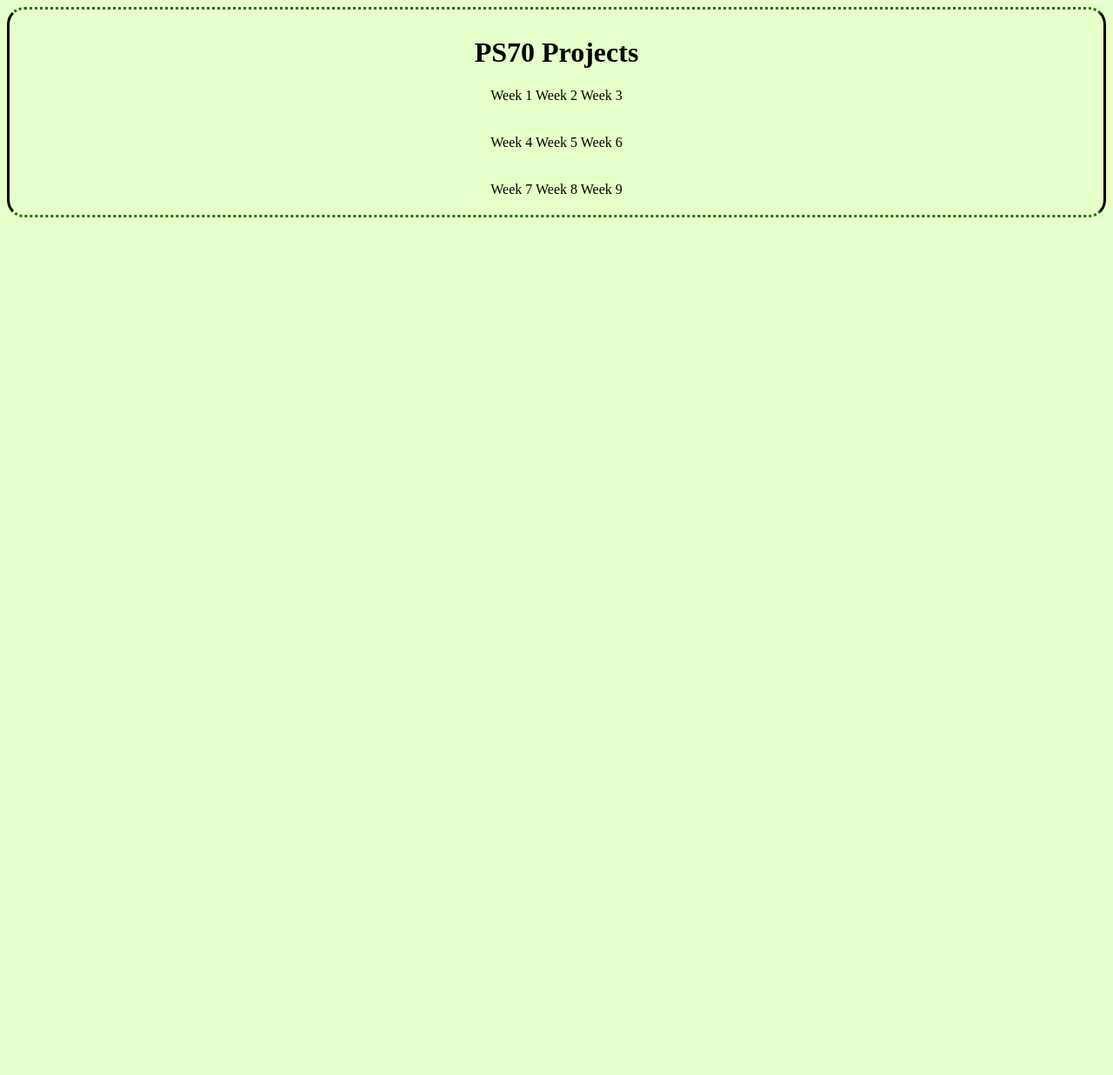
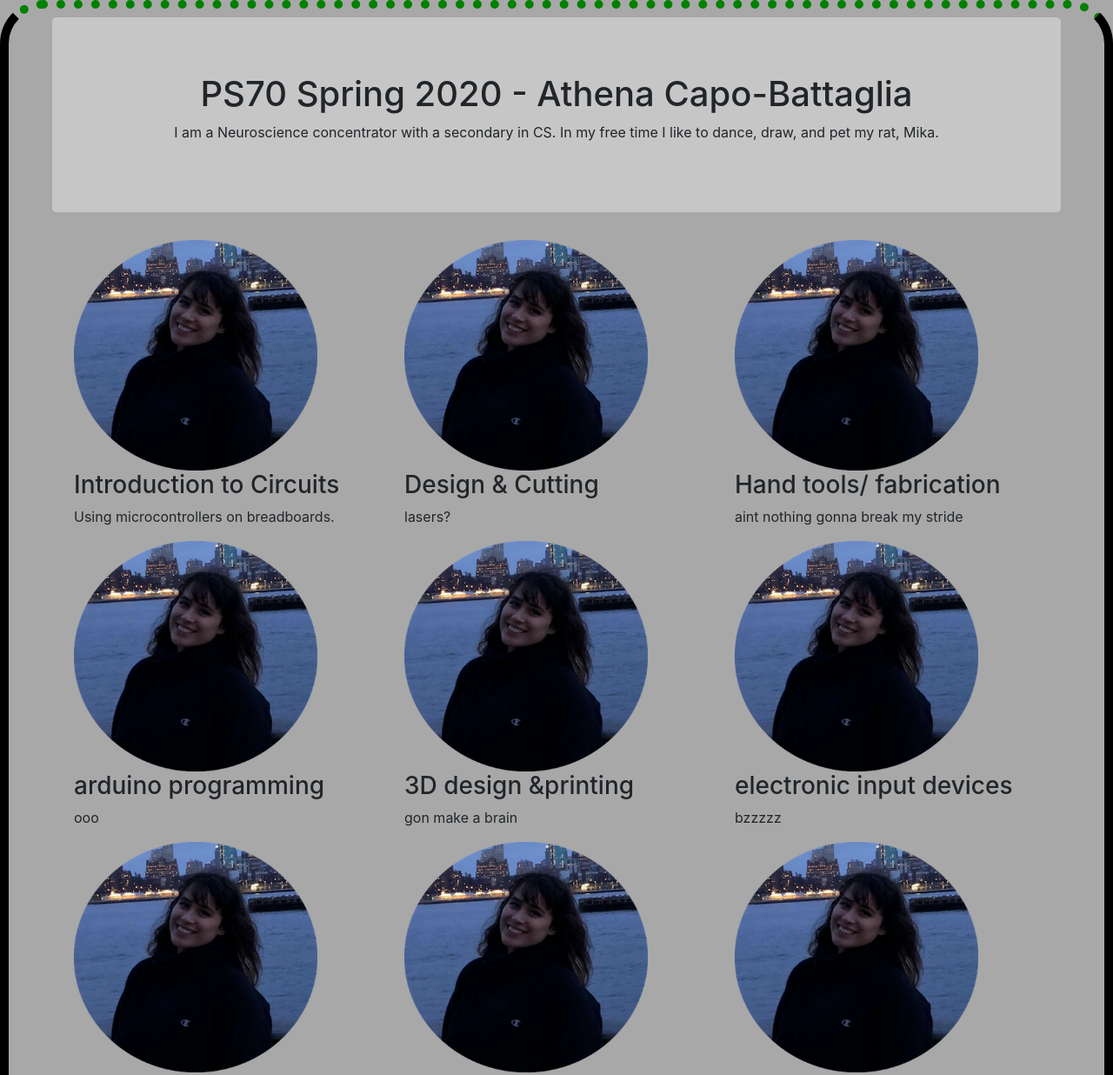
Before and after one commit to athenac7842/PS70, a plain HTML site: page index.html in a window 1280 px wide. Shown: the top 1236 px of the page at 87% size. Before the commit the page ends 800 px from the top, so only its background shows below. Drawn offline with nearby package versions, Linux system fonts and the light colour scheme.

Commit message:
2/3/2020

```diff
--- /dev/null
+++ b/assets/style.css
@@ -0,0 +1,44 @@
+body{
+    border-style: dotted solid;
+    border-width: 10px;
+    border-color: green black;
+    border-radius: 50px;
+    padding-top: 10px;
+    padding-bottom: 50px;
+    padding-right: 50px;
+    padding-left: 50px;
+    text-align: center;
+    cursor: url(images/lightbulboff.png), auto;
+
+
+
+}
+
+a:hover {
+    cursor: url(images/lightbulbon.png) 25 25, pointer;
+}
+
+/* .column{
+    width:33.3%;
+
+}
+.table{
+    align-items: center;
+} */
+
+/* .caption{
+    float:left;
+    width: 200px;
+    text-align:center;
+    padding: 10px;
+}
+
+.clearfix::after {
+    content: "";
+    clear: both;
+    display: table;
+  }
+
+.margin{
+    margin-bottom: 15px;
+} */
--- /dev/null
+++ b/assets/styledoc.css
@@ -0,0 +1,12 @@
+body{
+    border-style: dotted solid;
+    border-width: 10px;
+    border-color: green black;
+    border-radius: 50px;
+    padding-top: 10px;
+    padding-bottom: 50px;
+    padding-right: 50px;
+    padding-left: 50px;
+    text-align: center;
+    background-color: #a8a8a8;
+}
--- a/index.html
+++ b/index.html
@@ -1,40 +1,94 @@
 <!DOCTYPE html>
-<html>
+<html lang="en">
 <head>
-		<title>PS70 Athena</title>
+    <title>Athena's Projects</title>
     <meta charset="utf-8" />
     <meta name="viewport" content="width=device-width, initial-scale=1, user-scalable=no" />
-		<link rel="stylesheet" href="style.css" />
+    <link rel="stylesheet" href="assets/style.css" />
+    <link rel="stylesheet" href="https://maxcdn.bootstrapcdn.com/bootstrap/4.4.1/css/bootstrap.min.css">
+    <script src="https://ajax.googleapis.com/ajax/libs/jquery/3.4.1/jquery.min.js"></script>
+    <script src="https://cdnjs.cloudflare.com/ajax/libs/popper.js/1.16.0/umd/popper.min.js"></script>
+    <script src="https://maxcdn.bootstrapcdn.com/bootstrap/4.4.1/js/bootstrap.min.js"></script>
 </head>
-    <body style="background-color: #E7FFC9">
-        <h1>
-           PS70 Projects
-        </h1>
-        <table style = "width: 80%">
-            <div>
-                <div>
-                    Week 1
-                    Week 2
-                    Week 3
+<body style="background-color: #a8a8a8">
+
+<div class="jumbotron text-center" style="background-color: #c6c6c6">
+  <h1>PS70 Spring 2020 - Athena Capo-Battaglia </h1>
+  <p>I am a Neuroscience concentrator with a secondary in CS. In my free time I like to dance, draw, and pet my rat, Mika.</p>
+</div>
+
+<div class="container">
+  <div class="row">
+    <div class="col-sm-4">
+        <a href="week1.html" ><img width= "80%" src="assets/images/mee.png" alt="WEEK 1"/></a>
+        <h3>Introduction to Circuits</h3>
+        <p>Using microcontrollers on breadboards.</p>
+    </div>
+    <div class="col-sm-4">
+        <a href="week2.html" ><img width= "80%" src="assets/images/mee.png" alt="WEEK 1"/></a>
+        <h3>Design & Cutting</h3>
+        <p>lasers?</p>
+    </div>
+    <div class="col-sm-4">
+        <a href="week3.html" ><img width= "80%" src="assets/images/mee.png" alt="WEEK 1"/></a>
+        <h3>Hand tools/ fabrication</h3>
+        <p>aint nothing gonna break my stride</p>
     </div>
   </div>
-            <br></br>
-            <div>
-                <div>
-                    Week 4
-                    Week 5
-                    Week 6
+  <div class="row">
+    <div class="col-sm-4">
+        <a href="week4.html" ><img width= "80%" src="assets/images/mee.png" alt="WEEK 1"/></a>
+        <h3>arduino programming</h3>
+        <p>ooo</p>
+    </div>
+
+    <div class="col-sm-4">
+        <a href="week5.html" ><img width= "80%" src="assets/images/mee.png" alt="WEEK 1"/></a>
+        <h3>3D design &printing</h3>
+        <p>gon make a brain</p>
+    </div>
+    <div class="col-sm-4">
+        <a href="week6.html" ><img width= "80%" src="assets/images/mee.png" alt="WEEK 1"/></a>
+        <h3>electronic input devices</h3>
+        <p>bzzzzz</p>
     </div>
   </div>
-            <br></br>
-            <div>
-                <div>
-                    Week 7
-                    Week 8
-                    Week 9
+  <div class="row">
+    <div class="col-sm-4">
+        <a href="week7.html" ><img width= "80%" src="assets/images/mee.png" alt="WEEK 1"/></a>
+        <h3>CNC Milling</h3>
+        <p>boutta get real crafty</p>
+    </div>
+
+    <div class="col-sm-4">
+        <a href="week8.html" ><img width= "80%" src="assets/images/mee.png" alt="WEEK 1"/></a>
+        <h3>Electronic Output Devices</h3>
+        <p>*gasp* how shocking</p>
+    </div>
+    <div class="col-sm-4">
+        <a href="week9.html" ><img width= "80%" src="assets/images/mee.png" alt="WEEK 1"/></a>
+        <h3>Molding and Casting</h3>
+        <p>make it forever</p>
     </div>
   </div>
-        </table>
+  <div class="row">
+    <div class="col-sm-4">
+        <a href="week10.html" ><img width= "80%" src="assets/images/mee.png" alt="WEEK 1"/></a>
+        <h3>networking and communication</h3>
+        <p>talk to each other</p>
+    </div>
+    <div class="col-sm-4">
+        <a href="ideasfinal.html" ><img width= "80%" src="assets/images/mee.png" alt="WEEK 1"/></a>
+        <h3>Project Integration</h3>
+        <p>idea documentation</p>
+    </div>
+    <div class="col-sm-4">
+        <a href="weekfinal.html" ><img width= "80%" src="assets/images/mee.png" alt="WEEK 1"/></a>
+        <h3>Final Project</h3>
+        <p>never gonna give you up (also here are my possible final project ideas)</p>
+    </div>
+  </div>
+</div>
 
 </body>
 </html>
--- a/style.css
+++ /dev/null
@@ -1,11 +0,0 @@
-body{
-    border-style: dotted solid;
-    border-width: medium;
-    border-color: green black;
-    border-radius: 20px;
-    padding-top: 10px;
-    padding-bottom: 20px;
-    padding-right: 40px;
-    padding-left: 40px;
-    text-align: center;
-}
```
Also changed, not shown: ideasfinal.html (added, +19 -0 lines), week1.html (added, +24 -0 lines), assets/images/lightbulboff.png (added), assets/images/lightbulbon.png (added), assets/images/mee.png (added), assets/images/pusheen.png (added), 4 other files. Lines whose indentation alone changed are shown as unchanged.
